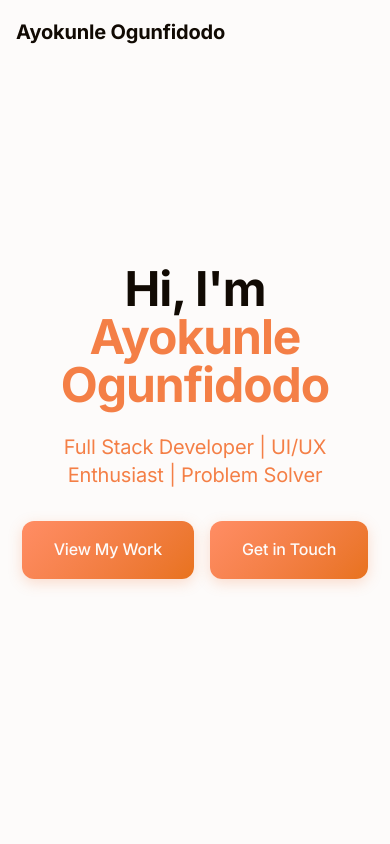
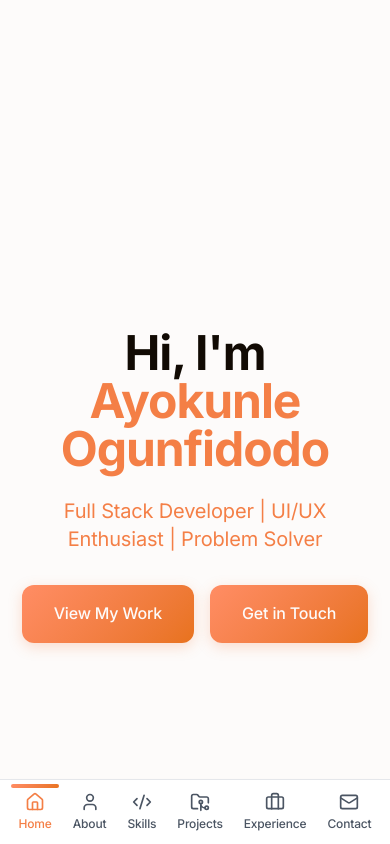
Before and after one commit to fidodo/new-portfolio, a Next.js app: page / in a window 390 px wide. Shown: the top 844 px of the page. Built offline with nearby package versions, Linux system fonts and the light colour scheme.

Commit message:
feat: add mobile nav bar

```diff
--- a/app/components/Navigation.tsx
+++ b/app/components/Navigation.tsx
@@ -2,6 +2,7 @@
 
 import { useState, useEffect } from "react";
 import { motion } from "framer-motion";
+import { Home, User, Code2, FolderGit2, Briefcase, Mail } from "lucide-react";
 
 export default function Navigation() {
   const [activeSection, setActiveSection] = useState("home");
@@ -13,7 +14,7 @@ export default function Navigation() {
 
       const sections = document.querySelectorAll("section[id]");
       sections.forEach((section) => {
-        const htmlSection = section as HTMLElement; // Type assertion
+        const htmlSection = section as HTMLElement;
         const sectionTop = htmlSection.offsetTop;
         const sectionHeight = htmlSection.clientHeight;
 
@@ -31,30 +32,31 @@ export default function Navigation() {
   }, []);
 
   const navItems = [
-    { id: "home", label: "Home" },
-    { id: "about", label: "About" },
-    { id: "skills", label: "Skills" },
-    { id: "projects", label: "Projects" },
-    { id: "experience", label: "Experience" },
-    { id: "contact", label: "Contact" },
+    { id: "home", label: "Home", icon: Home },
+    { id: "about", label: "About", icon: User },
+    { id: "skills", label: "Skills", icon: Code2 },
+    { id: "projects", label: "Projects", icon: FolderGit2 },
+    { id: "experience", label: "Experience", icon: Briefcase },
+    { id: "contact", label: "Contact", icon: Mail },
   ];
 
   return (
+    <>
+      {/* Desktop Navigation */}
       <motion.nav
         initial={{ y: -100 }}
         animate={{ y: 0 }}
-      className={`fixed w-full z-50 transition-all duration-300 border-white/20 border-b ${
+        className={`fixed w-full z-50 transition-all duration-300 border-white/20 border-b hidden md:block ${
           isScrolled
             ? "bg-white/80 backdrop-blur-sm shadow-lg dark:bg-gray-900/80"
-          : ""
+            : "bg-transparent"
         }`}
       >
-      <div className="max-w-7xl mx-auto px-4 sm:px-6 lg:px-8 ">
+        <div className="max-w-7xl mx-auto px-4 sm:px-6 lg:px-8">
           <div className="flex items-center justify-between h-16">
             <span className="text-xl font-bold text-text">
               Ayokunle Ogunfidodo
             </span>
-          <div className="hidden md:block">
             <div className="flex items-center space-x-4">
               {navItems.map(({ id, label }) => (
                 <a
@@ -73,7 +75,40 @@ export default function Navigation() {
             </div>
           </div>
         </div>
+      </motion.nav>
+
+      <motion.nav
+        initial={{ y: 100 }}
+        animate={{ y: 0 }}
+        className="fixed bottom-0 left-0 right-0 z-50 md:hidden bg-white/90 backdrop-blur-md border-t border-gray-200 dark:bg-gray-900/90 dark:border-gray-800 shadow-lg"
+      >
+        <div className="flex justify-around items-center h-16 px-2">
+          {navItems.map(({ id, label, icon: Icon }) => (
+            <a
+              key={id}
+              href={`#${id}`}
+              className={`flex flex-col items-center justify-center px-2 py-1 rounded-md transition-colors relative
+                ${
+                  activeSection === id
+                    ? "text-primary"
+                    : "text-gray-600 dark:text-gray-400 hover:text-primary"
+                }`}
+            >
+              {activeSection === id && (
+                <motion.div
+                  layoutId="activeMobileNav"
+                  className="absolute -top-1 w-12 h-1 bg-primary rounded-full"
+                  transition={{ type: "spring", duration: 0.5 }}
+                />
+              )}
+              <Icon size={20} />
+              <span className="text-xs mt-1 font-medium">{label}</span>
+            </a>
+          ))}
         </div>
       </motion.nav>
+
+      <div className="h-16 md:hidden" />
+    </>
   );
 }
```
Lines whose indentation alone changed are shown as unchanged.
